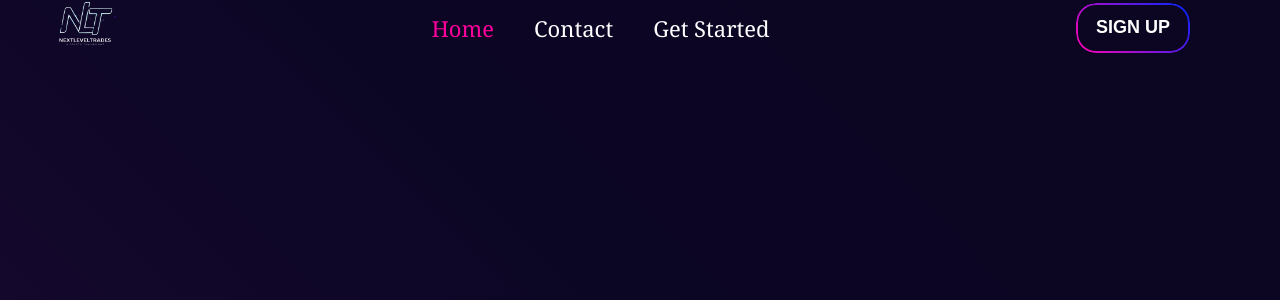
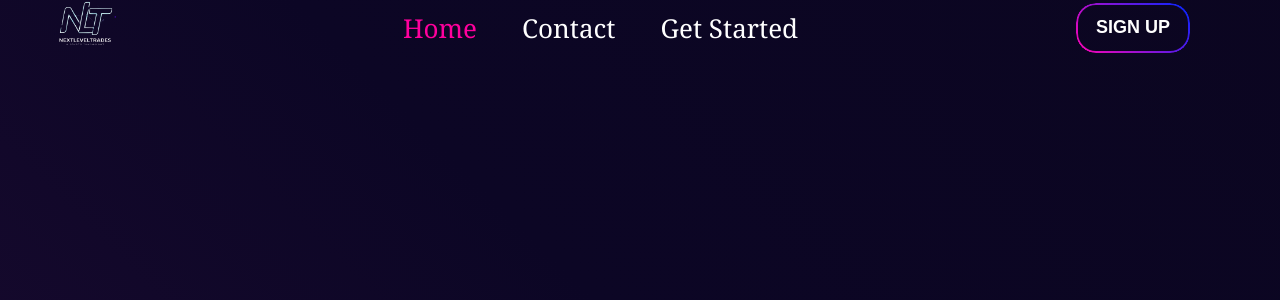
Before and after one commit to KaranYadav28/nextleveltrades-heroku, a Flask app: page / in a window 1280 px wide. Shown: the top 300 px of the page. Run offline with Flask 3, Linux system fonts and the light colour scheme.

Commit message:
Update styles.css

```diff
--- a/static/styles.css
+++ b/static/styles.css
@@ -55,13 +55,13 @@ body {
 
 .navbar-menu {
     display: flex;
-    gap: 40px;
+    gap: 45px;
 }
 
 .navbar-menu a {
     text-decoration: none;
     color: #fff;
-    font-size: 22px;
+    font-size: 26px;
     transition: color 0.3s ease;
 }
 
```
